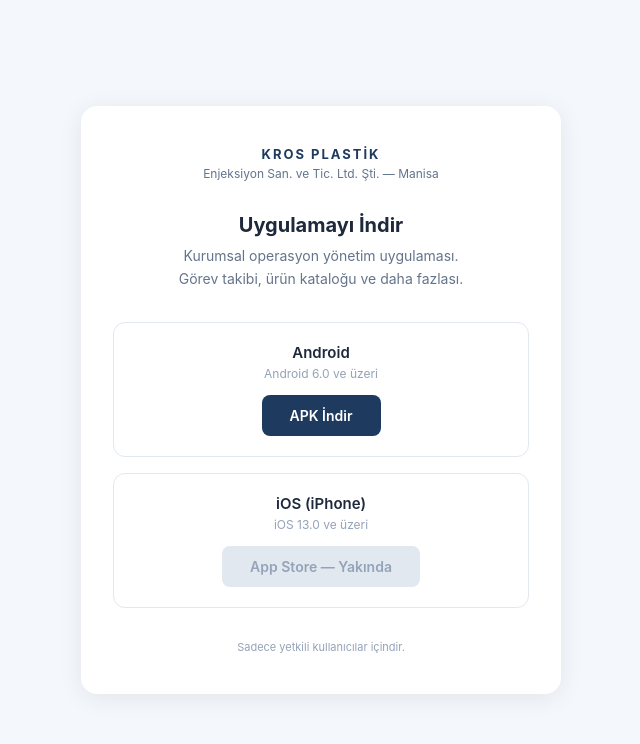
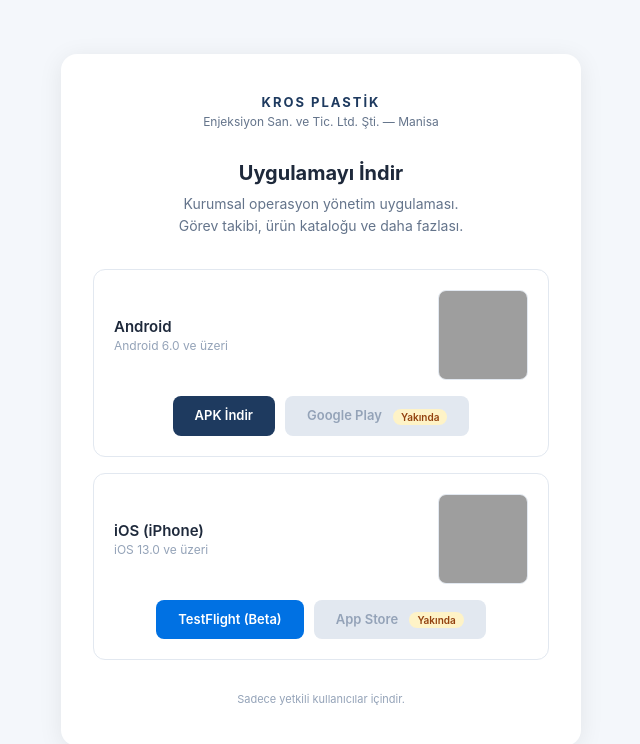
Before and after one commit to tolgaeskii/krosplastik-releases, a plain HTML site: page index.html in a window 1280 px wide. Shown: the whole page, without its empty margins (319-959 px from the left). Drawn offline with Linux system fonts and the light colour scheme; grey boxes are pictures that could not be loaded.

Commit message:
feat: TestFlight linki, QR kodlar, Google Play yakinda bolumu

```diff
--- a/index.html
+++ b/index.html
@@ -21,7 +21,7 @@
       border-radius: 16px;
       box-shadow: 0 4px 24px rgba(0,0,0,0.08);
       padding: 40px 32px;
-      max-width: 480px;
+      max-width: 520px;
       width: 100%;
       text-align: center;
     }
@@ -55,44 +55,64 @@
       padding: 20px;
       margin-bottom: 16px;
     }
+    .platform-header {
+      display: flex;
+      align-items: center;
+      justify-content: space-between;
+      margin-bottom: 16px;
+    }
+    .platform-info { text-align: left; }
     .platform-title {
       font-size: 15px;
       font-weight: 600;
       color: #1e293b;
-      margin-bottom: 4px;
     }
     .platform-note {
       font-size: 12px;
       color: #94a3b8;
-      margin-bottom: 14px;
+      margin-top: 2px;
+    }
+    .qr-img {
+      width: 90px;
+      height: 90px;
+      border-radius: 8px;
+      border: 1px solid #e2e8f0;
+    }
+    .btn-row {
+      display: flex;
+      gap: 10px;
+      flex-wrap: wrap;
+      justify-content: center;
     }
     .btn {
       display: inline-block;
-      padding: 12px 28px;
+      padding: 11px 22px;
       border-radius: 8px;
-      font-size: 14px;
+      font-size: 13px;
       font-weight: 600;
       text-decoration: none;
       transition: opacity 0.15s;
     }
     .btn:hover { opacity: 0.85; }
-    .btn-android {
-      background: #1e3a5f;
-      color: white;
-    }
-    .btn-ios {
-      background: #000;
-      color: white;
-    }
-    .btn-testflight {
-      background: #0071e3;
-      color: white;
-    }
+    .btn-android { background: #1e3a5f; color: white; }
+    .btn-testflight { background: #0071e3; color: white; }
+    .btn-appstore { background: #000; color: white; }
     .btn-disabled {
       background: #e2e8f0;
       color: #94a3b8;
       cursor: not-allowed;
       pointer-events: none;
+    }
+    .badge-soon {
+      display: inline-block;
+      font-size: 10px;
+      font-weight: 600;
+      background: #fef3c7;
+      color: #92400e;
+      padding: 2px 8px;
+      border-radius: 99px;
+      margin-left: 8px;
+      vertical-align: middle;
     }
     .footer {
       margin-top: 32px;
@@ -109,22 +129,48 @@
     <h1>Uygulamayı İndir</h1>
     <p class="desc">Kurumsal operasyon yönetim uygulaması.<br>Görev takibi, ürün kataloğu ve daha fazlası.</p>
 
-    <!-- Android -->
+    <!-- Android APK -->
     <div class="platform">
+      <div class="platform-header">
+        <div class="platform-info">
           <div class="platform-title">Android</div>
           <div class="platform-note">Android 6.0 ve üzeri</div>
+        </div>
+        <img class="qr-img"
+          src="https://api.qrserver.com/v1/create-qr-code/?size=180x180&data=https://github.com/tolgaeskii/krosplastik-releases/releases/latest/download/KrosPlastik.apk"
+          alt="Android QR Kodu" />
+      </div>
+      <div class="btn-row">
         <a class="btn btn-android"
            href="https://github.com/tolgaeskii/krosplastik-releases/releases/latest/download/KrosPlastik.apk">
           APK İndir
         </a>
+        <a class="btn btn-disabled" href="#">
+          Google Play <span class="badge-soon">Yakında</span>
+        </a>
+      </div>
     </div>
 
     <!-- iOS -->
     <div class="platform">
+      <div class="platform-header">
+        <div class="platform-info">
           <div class="platform-title">iOS (iPhone)</div>
           <div class="platform-note">iOS 13.0 ve üzeri</div>
-      <!-- App Store linki gelince btn-ios ile değiştir -->
-      <a class="btn btn-disabled" href="#">App Store — Yakında</a>
+        </div>
+        <img class="qr-img"
+          src="https://api.qrserver.com/v1/create-qr-code/?size=180x180&data=https://testflight.apple.com/join/mJAMtn1d"
+          alt="iOS QR Kodu" />
+      </div>
+      <div class="btn-row">
+        <a class="btn btn-testflight"
+           href="https://testflight.apple.com/join/mJAMtn1d">
+          TestFlight (Beta)
+        </a>
+        <a class="btn btn-disabled" href="#">
+          App Store <span class="badge-soon">Yakında</span>
+        </a>
+      </div>
     </div>
 
     <div class="footer">
```
Also changed, not shown: 1 other file. Lines whose indentation alone changed are shown as unchanged.
